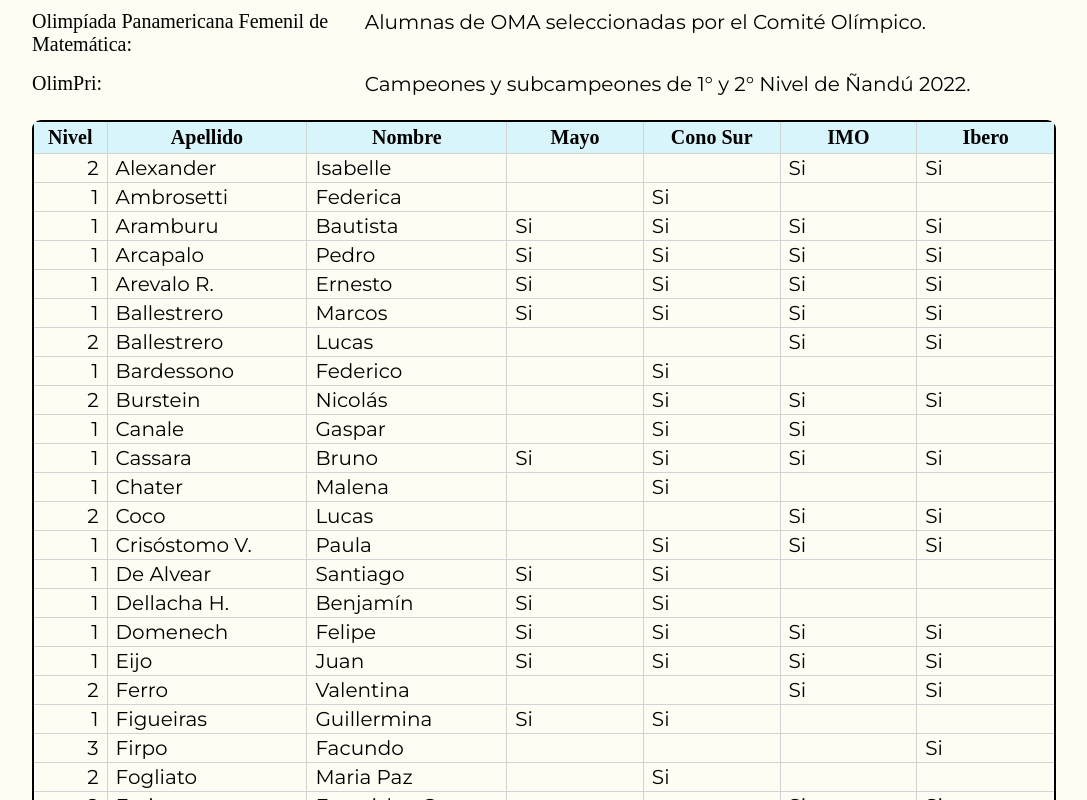
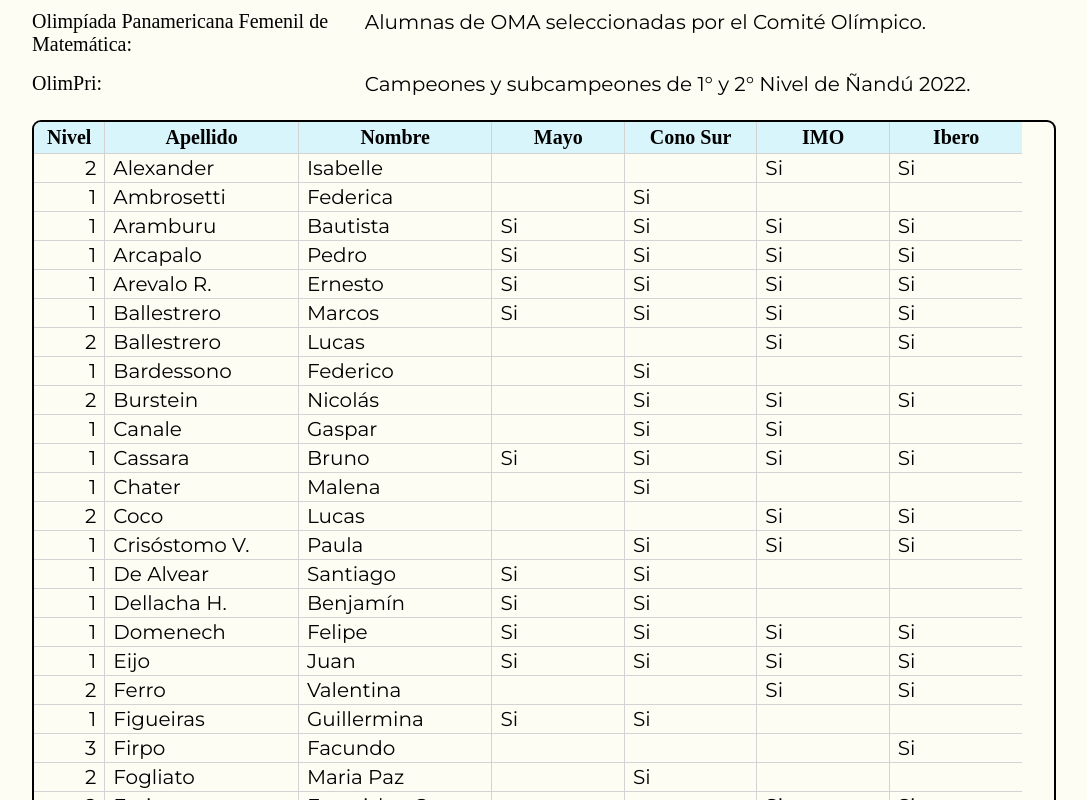
Before and after one commit to JZylber/oma-san-isidro, a Next.js app: page /internacional in a window 1280 px wide. Shown: the part 940-1740 px from the top of the page, without its empty margins (96-1183 px from the left). Built offline with nearby package versions, Linux system fonts and the light colour scheme; a web font is replaced by a local one.

Commit message:
feat(international): sticky columns

```diff
--- a/pages/internacional.tsx
+++ b/pages/internacional.tsx
@@ -21,7 +21,7 @@
         return(
             <tr key={idx}>
                 <td className={styles.right_align}>{level}</td>
-                <td>{surname}</td>
+                <td className={styles.sticky_column}>{surname}</td>
                 <td>{name}</td>
                 <td>{t1?"Si":""}</td>
                 <td>{t2?"Si":""}</td>
@@ -92,7 +92,7 @@
                     <thead className={styles.table_header}>
                         <tr>
                             <th className={styles.table_column_level}>Nivel</th>
-                            <th className={styles.table_column_name}>Apellido</th>
+                            <th className={[styles.table_column_name,styles.sticky_column].join(" ")}>Apellido</th>
                             <th className={styles.table_column_name}>Nombre</th>
                             <th className={styles.table_column_tournament}>Mayo</th>
                             <th className={styles.table_column_tournament}>Cono Sur</th>
--- a/pages/styles/International.module.scss
+++ b/pages/styles/International.module.scss
@@ -142,13 +142,16 @@
     border-radius: 9px;
     border-spacing: 0;
     width: 100%;
+    display: block;
+    overflow-x: auto;
+    white-space: nowrap;
     th:not(:last-child), td:not(:last-child) {
         border-right: 1px solid #D3D3D3;
     }
     &_header{
-        background-color: shared.$light-blue;
         tr th{
             padding: .4rem .8rem .4rem .8rem;
+            background-color: shared.$light-blue;
         }
         tr, th {
             border-bottom: 1px solid #D3D3D3;
@@ -175,6 +178,11 @@
     .right_align{
         text-align: right;
     }
+    .sticky_column{
+        position: sticky;
+        left: 0;
+        z-index: 1;
+    }
     &_body{
         @include shared.font-montserrat(400);
         @include shared.not-mobile{
@@ -185,6 +193,7 @@
         }
         tr td{
             padding: .2rem .8rem .2rem .8rem;
+            background-color: shared.$white;
         }
         tr:not(:last-child) td{
             border-bottom: 1px solid #D3D3D3;
```
